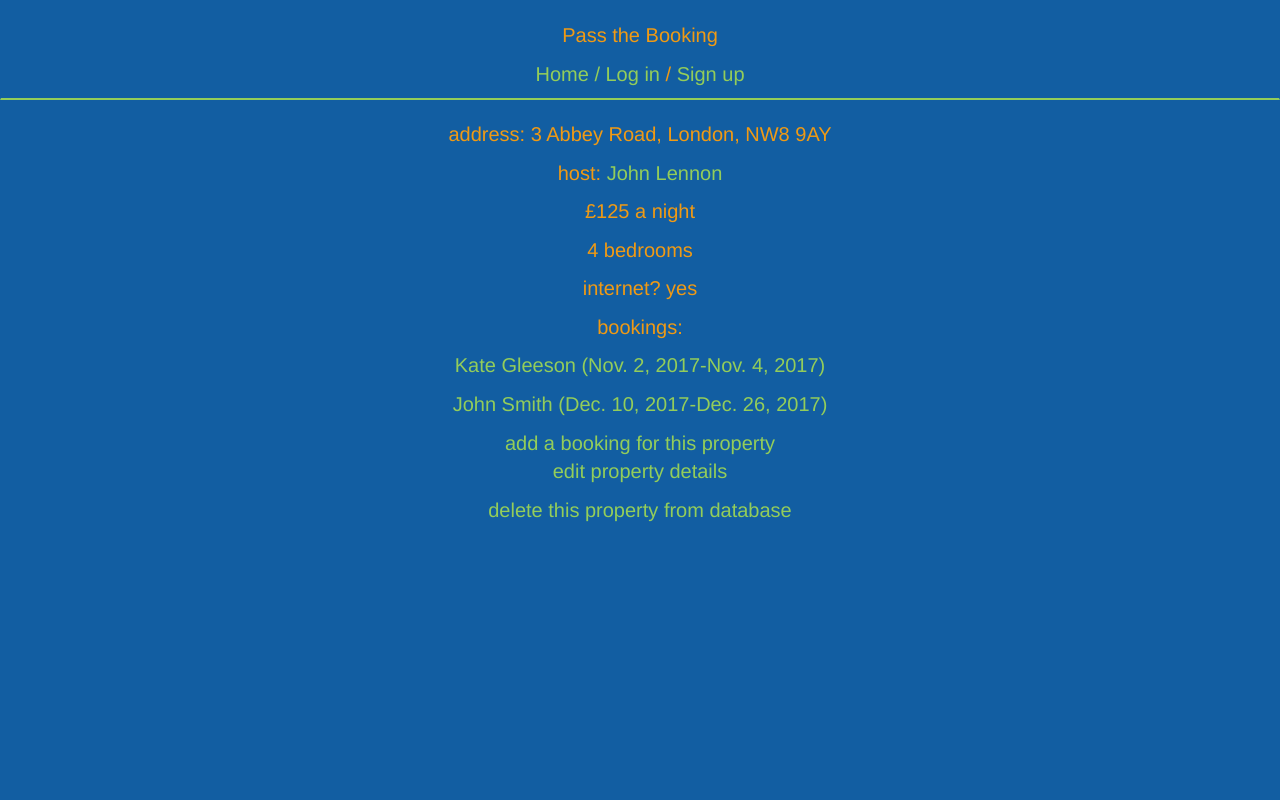
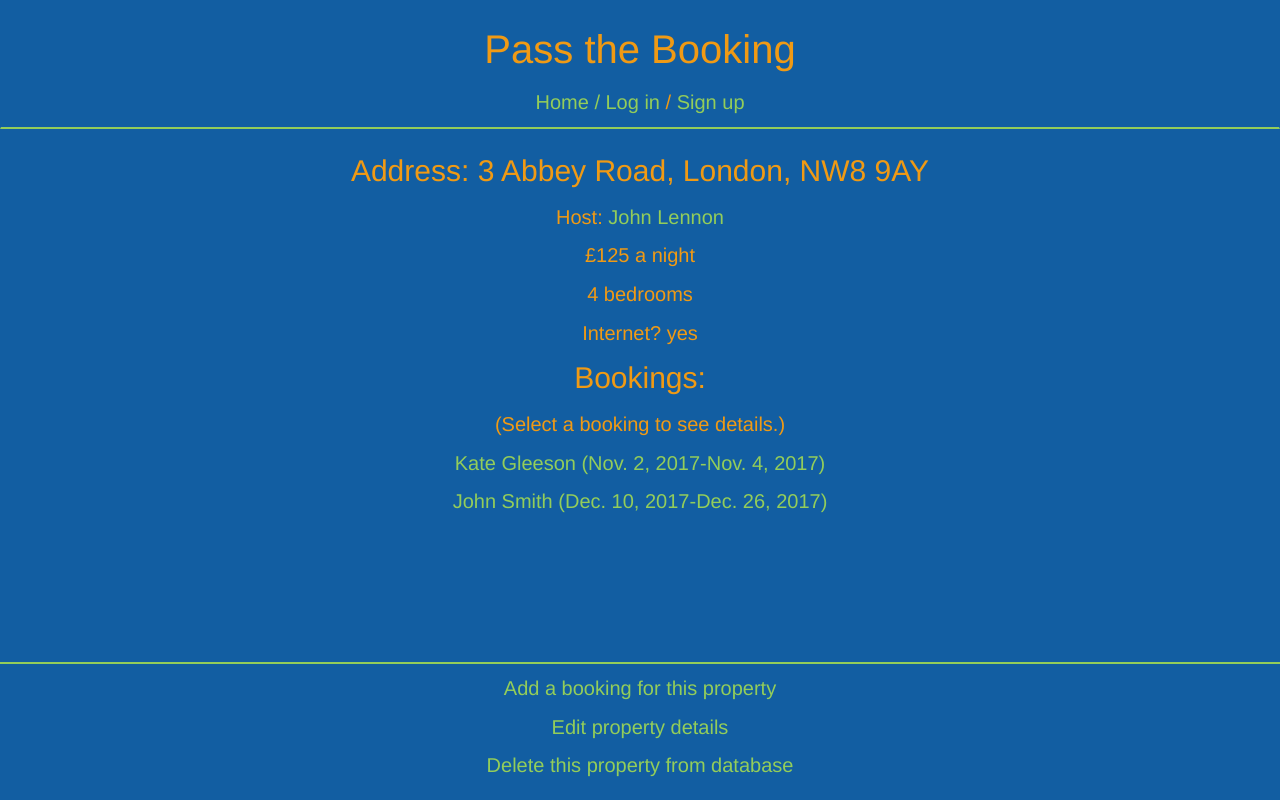
Before and after one commit to allbecauseyoutoldmeso/pass_the_booking_2, a Django app: page /properties/1/ in a window 1280 px wide. Run offline with Django 3.2, Linux system fonts and the light colour scheme; data comes from the database, SQL or seed files in the repository; some libraries are stand-ins or nearby versions.

Commit message:
add more styling

```diff
--- a/pass_the_booking/fixtures/autopopulate.json
+++ b/pass_the_booking/fixtures/autopopulate.json
@@ -88,7 +88,7 @@
     "pk": 5,
     "fields": {
       "client": 4,
-      "address": "Yellow Submarine, Underwater, NW12 WET",
+      "address": "Yellow Submarine, Underwater, NW12 YLW",
       "price": 99,
       "bedrooms": 4,
       "internet": "False"
--- a/pass_the_booking/static/css/pass_the_booking.css
+++ b/pass_the_booking/static/css/pass_the_booking.css
@@ -6,26 +6,62 @@ body {
   font-size: 20;
 }
 
+.title {
+  font-size: 40px
+}
+
+.subtitle {
+  font-size: 30px
+}
+
 a {
  color: #93cd5a;
 }
 
+a:hover {
+ color: #f09a14;
+}
+
 .navbar {
+  background-color: #125ea2;
   position: fixed;
-    top: 20;
+  top: 0;
   width: 100%;
   border-radius: 0px;
   border-bottom: 2px solid #93cd5a;
+  padding-top: 20px
 }
 
 .bottom-navbar {
+  background-color: #125ea2;
   position: fixed;
-    bottom: 20;
+  bottom: 0;
   width: 100%;
   border-radius: 0px;
   border-top: 2px solid #93cd5a;
+  padding-bottom: 10px;
+  padding-top: 10px;
 }
 
 .main {
-    margin-top: 120px;
+    margin-top: 150px;
+    margin-bottom: 150px;
 }
+
+label {
+  font-weight: normal;
+}
+
+.booking-button {
+  border-radius: 3px;
+  border: none;
+  background-color: white;
+  font-family: helvetica;
+  font-size: 20
+}
+
+textarea {
+  width: 250px;
+  height: 80px;
+  resize: none
+}
--- a/pass_the_booking/templates/pass_the_booking/base.html
+++ b/pass_the_booking/templates/pass_the_booking/base.html
@@ -14,7 +14,7 @@
   <body>
 
     <div class='navbar'>
-      <p>Pass the Booking</p>
+      <p class='title'>Pass the Booking</p>
       <p>
         <a href="{% url 'home_page' %}">Home /</a>
         {% if user.is_authenticated %}
@@ -25,8 +25,6 @@
       </p>
     </div>
 
-    <div class='main'>
-
       {% block content %}
       {% endblock %}
 
@@ -36,8 +34,6 @@
         {% endfor %}
       {% endif %}
 
-    </div>
-
   </body>
 
 </html>
--- a/pass_the_booking/templates/pass_the_booking/clients/client_list.html
+++ b/pass_the_booking/templates/pass_the_booking/clients/client_list.html
@@ -1,6 +1,8 @@
 {% extends 'pass_the_booking/base.html' %}
 
 {% block content %}
+
+<div class='main'>
 
   <p>Select a client to see their details or add properties.</p>
 
@@ -10,6 +12,8 @@
     </div>
   {% endfor %}
 
+</div>
+
 <div class=bottom-navbar>
   {% if user.is_authenticated %}
     <a href='{% url 'client_new' %}'>Add new client</a>
--- a/pass_the_booking/templates/pass_the_booking/home_page.html
+++ b/pass_the_booking/templates/pass_the_booking/home_page.html
@@ -12,7 +12,7 @@
 
     <div class='navbar'>
 
-    <p>Welcome to Pass the Booking</p>
+    <p class='title'>Welcome to Pass the Booking</p>
 
     <p>
       {% if user.is_authenticated %}
--- a/pass_the_booking/templates/pass_the_booking/properties/property_detail.html
+++ b/pass_the_booking/templates/pass_the_booking/properties/property_detail.html
@@ -2,25 +2,30 @@
 
 {% block content %}
 
+  <div class='main'>
+
     <div>
-    <p>address: {{ property.address }}</p>
-    <p>host: <a href="{% url 'client_detail' pk=property.client.pk %}">{{ property.client.name }}</a></p>
+      <p class='subtitle'>Address: {{ property.address }}</p>
+      <p>Host: <a href="{% url 'client_detail' pk=property.client.pk %}">{{ property.client.name }}</a></p>
       <p>£{{ property.price }} a night</p>
       <p>{{ property.bedrooms }} bedrooms</p>
-    <p>internet?  {% if property.internet == True %}yes{% else %}no{% endif %}</p>
+      <p>Internet?  {% if property.internet == True %}yes{% else %}no{% endif %}</p>
     </div>
 
     <div>
-    <p>bookings:</p>
+      <p class='subtitle'>Bookings:</p>
+      <p>(Select a booking to see details.)</p>
         {% for booking in bookings %}
           <p><a href="{% url 'booking_detail' pk=booking.pk %}">{{ booking.guest_name }} ({{ booking.check_in}}-{{ booking.check_out }})</a></p>
         {% endfor %}
     </div>
 
-  <div>
-    <a href="{% url 'booking_new' pk=property.pk %}">add a booking for this property</a>
-    <p><a href="{% url 'property_edit' pk=property.pk %}">edit property details</a></p>
-    <p><a href="{% url 'property_delete' pk=property.pk %}">delete this property from database</a></p>
+  </div>
+
+  <div class='bottom-navbar'>
+    <p><a href="{% url 'booking_new' pk=property.pk %}">Add a booking for this property</a></p>
+    <p><a href="{% url 'property_edit' pk=property.pk %}">Edit property details</a></p>
+    <p><a href="{% url 'property_delete' pk=property.pk %}">Delete this property from database</a></p>
   </div>
 
 {% endblock %}
--- a/pass_the_booking/templates/pass_the_booking/properties/property_list.html
+++ b/pass_the_booking/templates/pass_the_booking/properties/property_list.html
@@ -1,6 +1,10 @@
 {% extends 'pass_the_booking/base.html' %}
 
 {% block content %}
+
+<div class='main'>
+
+<p>Select a property to see details or add a booking.</p>
 
 {% for property in properties %}
   <div>
@@ -8,5 +12,6 @@
   </div>
 {% endfor %}
 
+</div>
 
 {% endblock %}
```
Also changed, not shown: pass_the_booking/templates/pass_the_booking/clients/client_detail.html (+13 -8 lines), pass_the_booking/templates/pass_the_booking/clients/client_edit.html (+11 -5 lines), pass_the_booking/templates/pass_the_booking/properties/property_edit.html (+7 -3 lines), db.sqlite3. Lines whose indentation alone changed are shown as unchanged.
